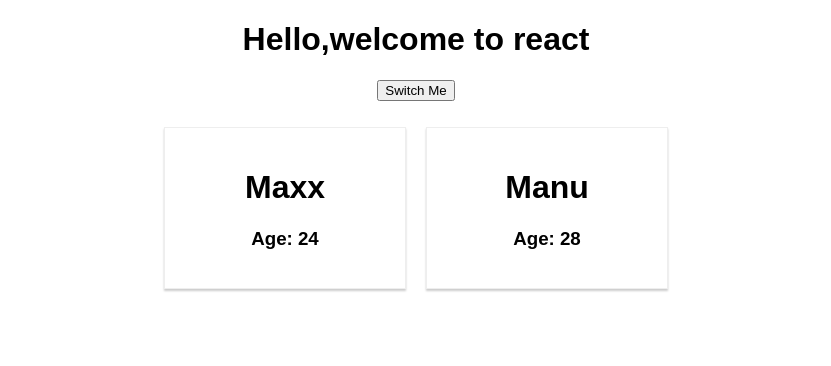
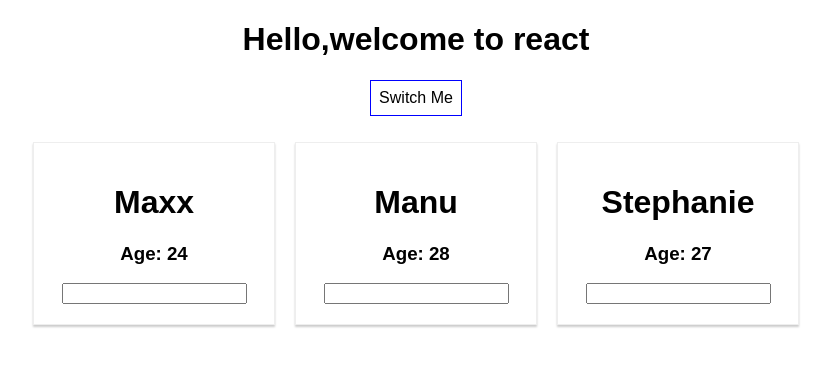
Before and after one commit to apurvaK-Cuelogic/ReactTraining, a React (Create React App) app in the folder first-react-project/: page / in a window 1280 px wide. Shown: the top 366 px of the page, without its empty margins (224-1055 px from the left). Built offline with nearby package versions, Linux system fonts and the light colour scheme.

Commit message:
Updated demo project with the event handler.

```diff
--- a/first-react-project/src/App.js
+++ b/first-react-project/src/App.js
@@ -5,20 +5,52 @@
 class App extends Component {
   state = {
     persons: [
-      {name:"Maxx",age:24},
-      {name:"Manu",age:28}
+      {name:'Maxx',age:24},
+      {name:'Manu',age:28},
+      {name:'Stephanie',age:27}
     ]
   };
-  switchNamehandler = () => {
-    console.log('Was clicked');
+  switchNamehandler = ( newName ) => {
+    //console.log('Was clicked');
+    this.setState( {
+      persons: [
+        { name: newName, age: 28 },
+        { name: 'Manu', age: 29 },
+        { name: 'Stephanie', age: 27 }
+      ]
+    } )
+  }
+
+  nameChangedHandler = (event) => {
+    this.setState( {
+      persons: [
+        { name: 'Max', age: 28 },
+        { name: event.target.value, age: 29 },
+        { name: 'Stephanie', age: 26 }
+      ]
+    } )
   }
   render() {
+    const style = {
+      backgroundColor: 'white',
+      font: 'inherit',
+      border: '1px solid blue',
+      padding: '8px',
+      cursor: 'pointer'
+    };
+
     return (
       <div className="App">
         <h1>Hello,welcome to react</h1>
-        <p><button onClick={this.switchNamehandler}>Switch Me</button></p>
-        <Person name={this.state.persons[0].name} age={this.state.persons[0].age} />
-        <Person name={this.state.persons[1].name} age={this.state.persons[1].age}>Address: Pune</Person>
+        <p><button style={style} onClick={() => this.switchNamehandler('Maxalin!!')}>Switch Me</button></p>
+        <Person name={this.state.persons[0].name}
+                age={this.state.persons[0].age} />
+        <Person name={this.state.persons[1].name}
+                age={this.state.persons[1].age}
+                click={this.switchNamehandler.bind(this, 'Max!!')}
+                changed={this.nameChangedHandler}>Address: Pune</Person>
+        <Person name={this.state.persons[2].name}
+                age={this.state.persons[2].age} />
       </div>
       //React.createElement('div',{ className:'App' },React.createElement('h1',null,'Hello, welcome to react'),React.createElement('h1',{ className:'header' },'Hello, welcome to react'))
     );
--- a/first-react-project/src/Person/Person.js
+++ b/first-react-project/src/Person/Person.js
@@ -2,8 +2,9 @@
 var person = (props) =>{
     return(
     <div className="person">
-        <h1>{props.name}</h1>
+        <h1 onClick={props.click}>{props.name}</h1>
         <h3>Age: {props.age}</h3>
+        <input type="text" onChange={props.changed} />
         {/* {props.children}  */}
     </div>
     );
```
